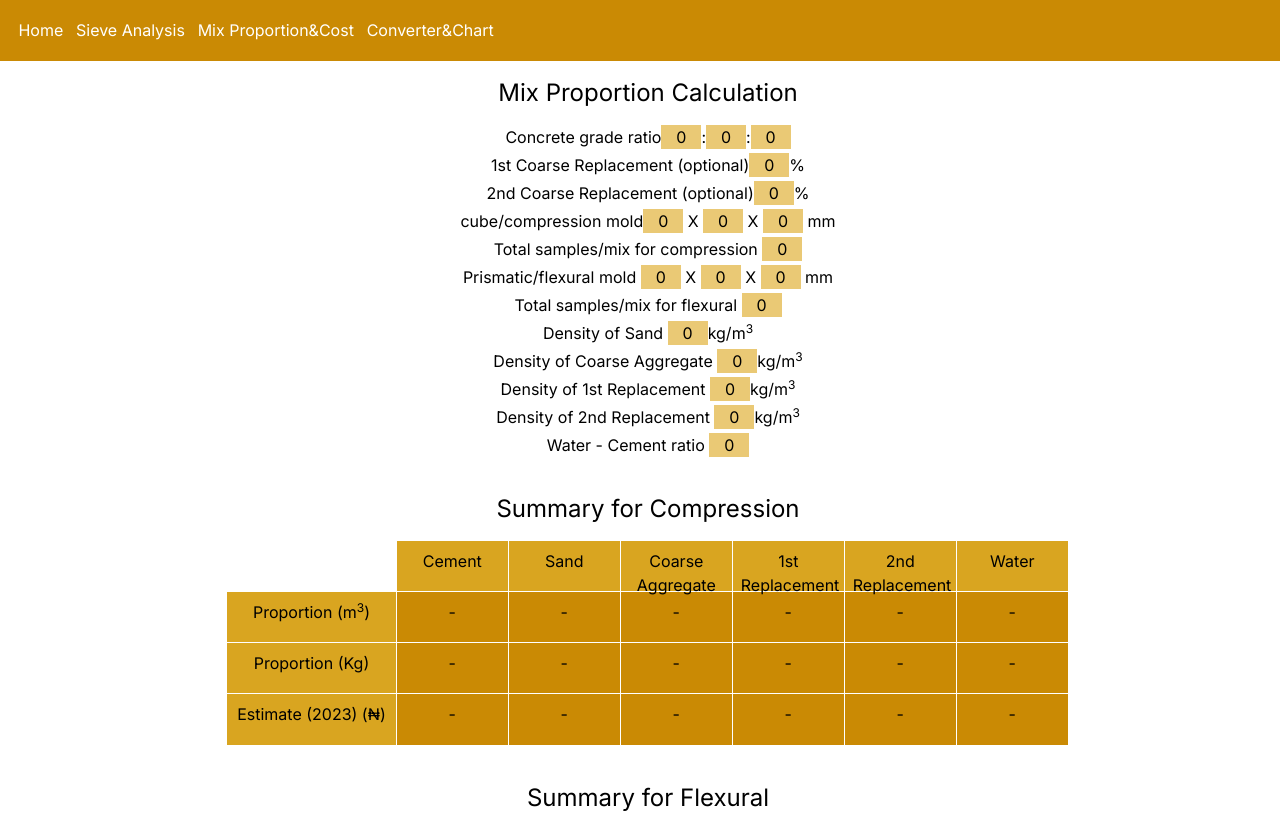
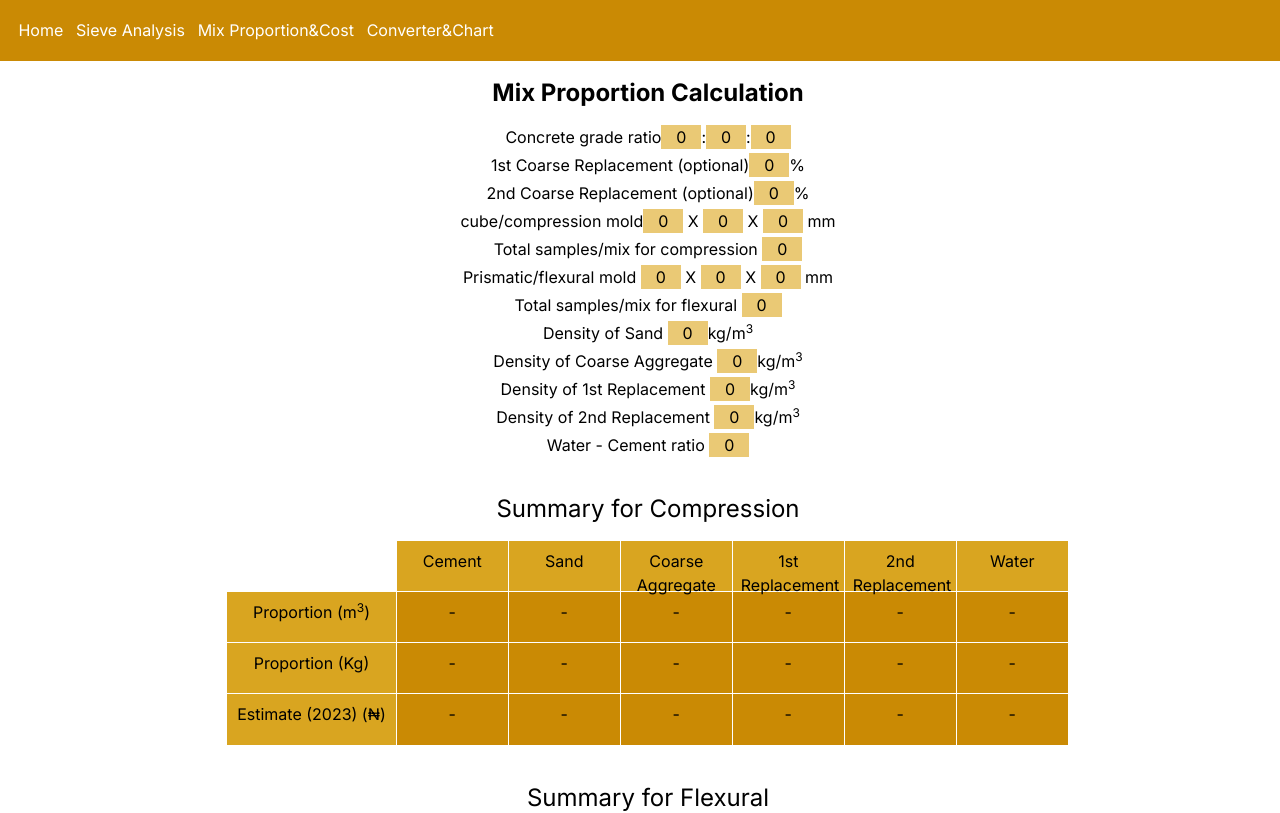
Before and after one commit to IsraelIyke/ug-project, a Next.js app: page /mix-proportion in a window 1280 px wide. Shown: the top 813 px of the page. Built offline with nearby package versions, Linux system fonts and the light colour scheme.

Commit message:
Update page.js

```diff
--- a/app/mix-proportion/page.js
+++ b/app/mix-proportion/page.js
@@ -72,7 +72,7 @@ export default function Mix() {
       {}
       <Navigation />
       <div className="mix-sub pl-4 mt-4 text-center">
-        <h2 className="text-2xl mb-4 text-bold">Mix Proportion Calculation</h2>
+        <h2 className="text-2xl mb-4 font-bold">Mix Proportion Calculation</h2>
         <div className="mt-1">
           Concrete grade ratio
           <input
```
